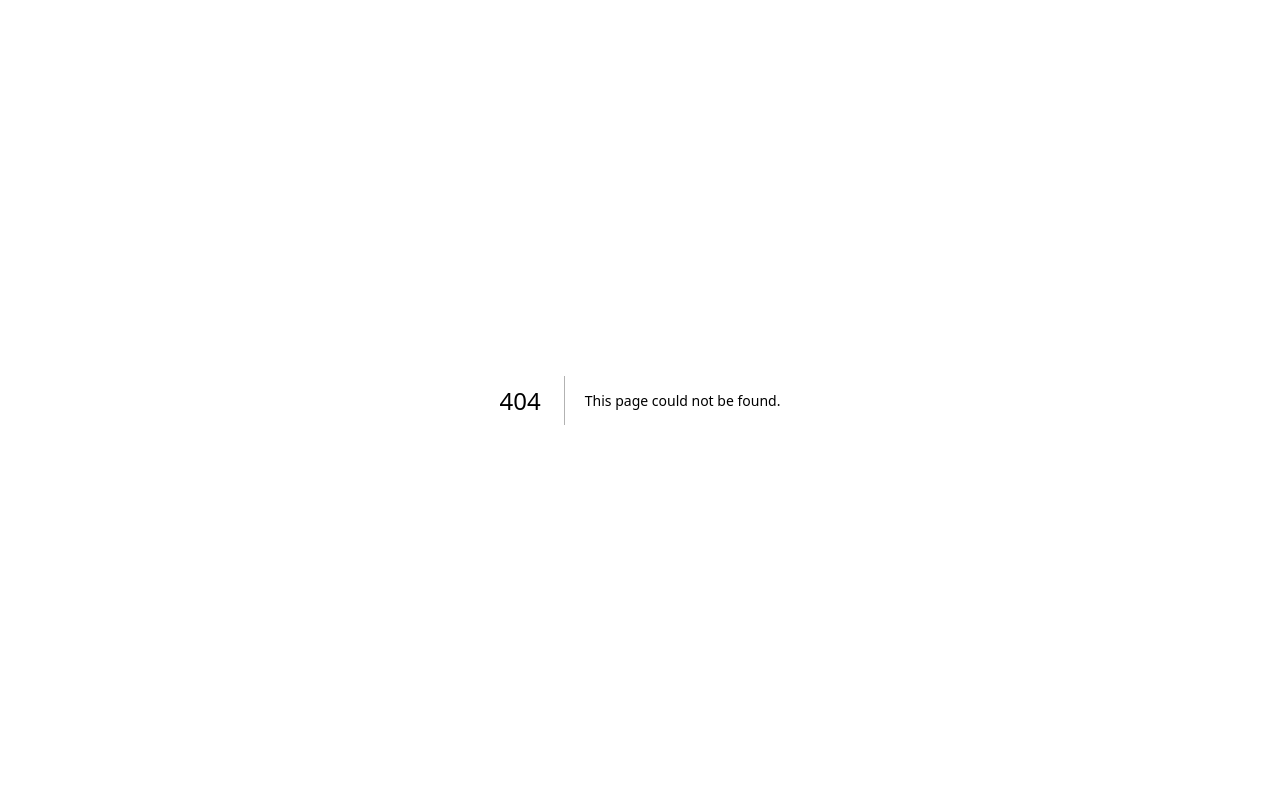
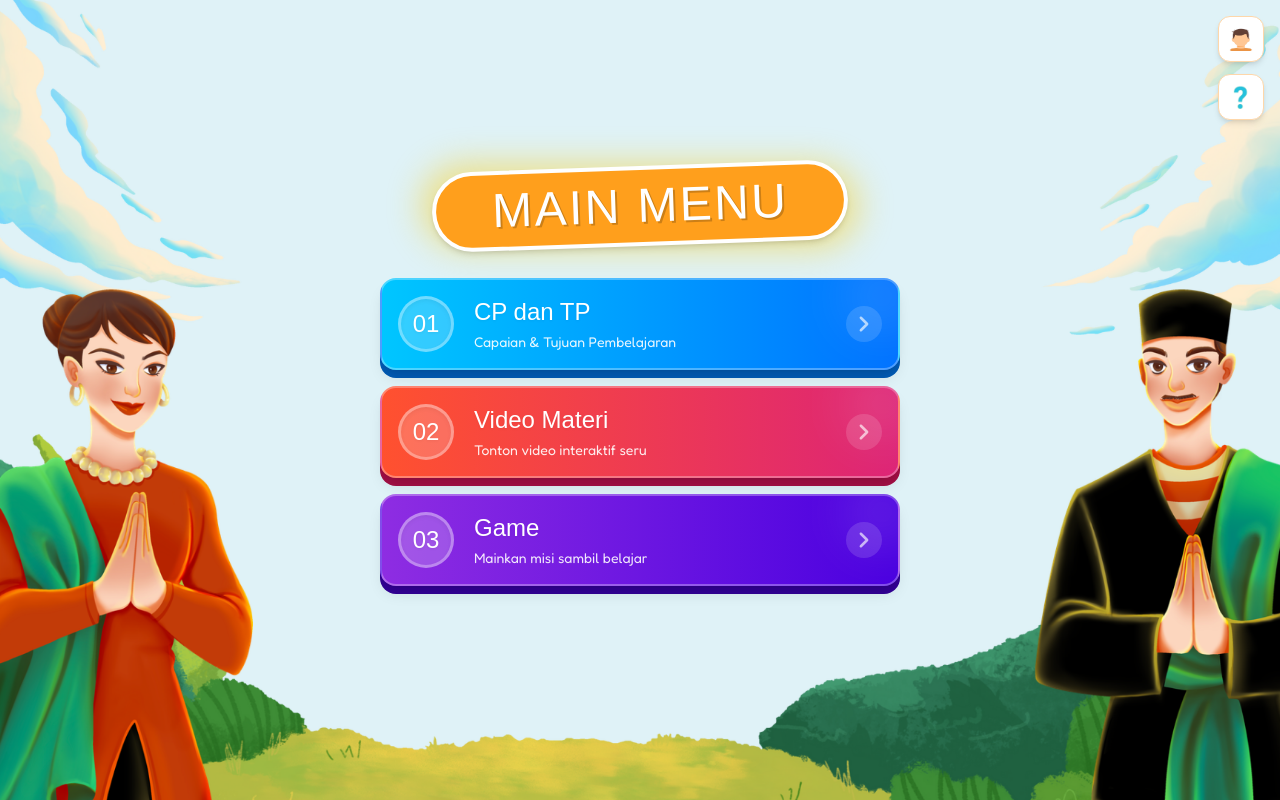
Before and after one commit to aguslaksana/Devy-Adelia, a Next.js app: page /Devy-Adelia/bahan-belajar in a window 1280 px wide. Before the commit this address had no page. Built offline with nearby package versions, Linux system fonts and the light colour scheme; a web font is replaced by a local one.

Commit message:
memperbaik bg yang tidak terlihat

```diff
--- a/app/bahan-belajar/page.tsx
+++ b/app/bahan-belajar/page.tsx
@@ -35,7 +35,10 @@ interface MenuButtonProps {
 export default function Home() {
   const { playClickSound } = useMusic();
 
-  // === KOMPONEN TOMBOL (VERSI LEBIH RAMPING & PROPORSIONAL) ===
+  // === LOGIKA PREFIX UNTUK GITHUB PAGES ===
+  const prefix = process.env.NODE_ENV === 'production' ? '/Devy-Adelia' : '';
+
+  // === KOMPONEN TOMBOL ===
   const MenuButton = ({
     href,
     title,
@@ -48,28 +51,21 @@ export default function Home() {
     <Link
       href={href}
       onClick={playClickSound}
-      // Ubah max-w-2xl menjadi max-w-lg (lebih kecil)
       className="group relative w-full max-w-[480px] md:max-w-[520px] transform transition-transform active:scale-[0.98]"
     >
-      {/* Shadow Layer (Lebih tipis) */}
       <div className={`absolute inset-0 rounded-2xl translate-y-1.5 md:translate-y-2 ${shadowColor}`}></div>
 
-      {/* Main Button Layer */}
-      {/* Padding diperkecil (p-4 md:p-5) untuk tampilan lebih compact */}
       <div
         className={`relative rounded-2xl p-3 md:p-4 flex items-center gap-4 md:gap-5 ${bgGradient} border-[2px] border-white/30 overflow-hidden transition-all duration-300 group-hover:-translate-y-1 shadow-lg`}
       >
-        {/* Dekorasi Shine */}
         <div className="absolute -top-6 -right-6 w-20 h-20 bg-white/10 rounded-full blur-xl pointer-events-none"></div>
 
-        {/* --- Kiri: Lingkaran Angka (Diperkecil) --- */}
         <div className={`flex-shrink-0 w-12 h-12 md:w-14 md:h-14 flex items-center justify-center rounded-full shadow-inner ${iconBg} border-[3px] border-white/30 group-hover:scale-110 group-hover:rotate-12 transition-transform duration-300`}>
           <span className={`text-white text-xl md:text-2xl font-extrabold ${salsa.className} drop-shadow-sm`}>
             {number}
           </span>
         </div>
 
-        {/* --- Tengah: Teks (Font disesuaikan) --- */}
         <div className="flex flex-col flex-grow z-10 text-left">
           <h3
             className={`text-xl md:text-2xl font-bold text-white leading-none mb-1 ${salsa.className} drop-shadow-sm`}
@@ -81,7 +77,6 @@ export default function Home() {
           </p>
         </div>
 
-        {/* --- Kanan: Panah Kecil --- */}
         <div className="hidden sm:flex opacity-70 group-hover:opacity-100 group-hover:translate-x-1 transition-all duration-300">
           <div className="bg-white/20 rounded-full p-1.5 md:p-2 backdrop-blur-sm">
             <svg
@@ -106,19 +101,18 @@ export default function Home() {
 
   return (
     <main
-      // Layout menggunakan justify-center agar konten berada di tengah secara vertikal jika layar tinggi
       className={`relative w-full min-h-screen flex flex-col items-center ${fredoka.className} py-4 overflow-hidden`}
     >
-      {/* BACKGROUND IMAGE */}
+      {/* BACKGROUND IMAGE DENGAN PREFIX */}
       <Image
-        src="/menu.png"
+        src={`${prefix}/menu.png`}
         alt="Latar Belakang Menu"
         fill
         priority
         className="object-cover -z-10 fixed"
       />
 
-      {/* === TOMBOL POJOK KANAN ATAS (Diperkecil & Lebih Rapi) === */}
+      {/* === TOMBOL POJOK KANAN ATAS DENGAN PREFIX === */}
       <div className="absolute top-4 right-4 z-30 flex flex-row md:flex-col gap-3">
         <Link
           href="/bahan-belajar/identitas-penyusun"
@@ -126,7 +120,13 @@ export default function Home() {
           className="bg-white hover:bg-yellow-50 p-2 md:p-2.5 rounded-xl shadow-md active:scale-95 transition-all border border-orange-200"
           title="Identitas Penyusun"
         >
-          <Image src="/identitas.png" alt="Identitas" width={24} height={24} className="w-5 h-5 md:w-6 md:h-6" />
+          <Image
+            src={`${prefix}/identitas.png`}
+            alt="Identitas"
+            width={24}
+            height={24}
+            className="w-5 h-5 md:w-6 md:h-6"
+          />
         </Link>
 
         <Link
@@ -135,20 +135,23 @@ export default function Home() {
           className="bg-white hover:bg-yellow-50 p-2 md:p-2.5 rounded-xl shadow-md active:scale-95 transition-all border border-orange-200"
           title="Petunjuk Penggunaan"
         >
-          <Image src="/maps.gif" alt="Petunjuk" width={24} height={24} className="w-5 h-5 md:w-6 md:h-6" unoptimized />
+          <Image
+            src={`${prefix}/maps.gif`}
+            alt="Petunjuk"
+            width={24}
+            height={24}
+            className="w-5 h-5 md:w-6 md:h-6"
+            unoptimized
+          />
         </Link>
       </div>
 
-      {/* CONTAINER TENGAH UNTUK JUDUL & MENU */}
       <div className="flex flex-col items-center justify-center w-full min-h-[90vh] gap-6 md:gap-8">
 
-        {/* === JUDUL UTAMA (Skala Disesuaikan) === */}
         <div className="relative z-10 text-center animate-fade-in-down mt-4 md:mt-0">
           <div className="inline-block relative group cursor-default">
-            {/* Background Glow */}
             <div className="absolute inset-0 bg-yellow-400 rounded-full blur-lg opacity-50 transform scale-105 group-hover:scale-110 transition-transform"></div>
 
-            {/* Badge Judul */}
             <div className="relative bg-[#FF9F1C] border-[4px] border-white shadow-md rounded-full py-2 px-10 md:py-3 md:px-14 transform -rotate-2 hover:rotate-0 transition-transform duration-300">
               <h1
                 className={`text-3xl md:text-5xl font-extrabold text-white tracking-wider ${salsa.className}`}
@@ -160,10 +163,7 @@ export default function Home() {
           </div>
         </div>
 
-        {/* === LIST MENU VERTICAL (Jarak Dirapatkan) === */}
         <div className="relative z-10 flex flex-col items-center gap-4 w-full px-4">
-
-          {/* Tombol 1 */}
           <MenuButton
             href="/bahan-belajar/cp-dan-tp"
             title="CP dan TP"
@@ -174,7 +174,6 @@ export default function Home() {
             iconBg="bg-white/20"
           />
 
-          {/* Tombol 2 */}
           <MenuButton
             href="/bahan-belajar/video"
             title="Video Materi"
@@ -185,7 +184,6 @@ export default function Home() {
             iconBg="bg-white/20"
           />
 
-          {/* Tombol 3 */}
           <MenuButton
             href="/bahan-belajar/permainan"
             title="Game"
@@ -195,7 +193,6 @@ export default function Home() {
             shadowColor="bg-[#320096]"
             iconBg="bg-white/20"
           />
-
         </div>
       </div>
     </main>
--- a/app/bahan-belajar/permainan/page.tsx
+++ b/app/bahan-belajar/permainan/page.tsx
@@ -11,6 +11,9 @@ const LockIcon = () => (
 );
 
 export default function ChooseGame() {
+  // === LOGIKA PREFIX UNTUK GITHUB PAGES ===
+  const prefix = process.env.NODE_ENV === 'production' ? '/Devy-Adelia' : '';
+
   // State untuk menyimpan level tertinggi yang sudah selesai
   const [highestLevelCompleted, setHighestLevelCompleted] = useState(0);
   // State untuk mengontrol tampilan modal petunjuk
@@ -28,14 +31,15 @@ export default function ChooseGame() {
   const isLevel2Locked = highestLevelCompleted < 1;
   const isLevel3Locked = highestLevelCompleted < 2;
 
-  // Kelas dasar untuk kartu level (Puzzle Style dengan efek tombol 3D)
+  // Kelas dasar untuk kartu level
   const cardBaseClass = "relative group w-64 h-48 text-white flex flex-col items-center justify-center rounded-xl shadow-xl transition-all duration-200 ease-in-out hover:scale-105 active:scale-95 active:border-b-0 active:translate-y-2 border-4 border-white/40 border-b-8 border-b-black/20";
 
   return (
     <div
       className="w-full min-h-screen flex flex-col items-center justify-center mx-auto py-10 px-4"
       style={{
-        backgroundImage: "url('/bggame.png')",
+        // MENGGUNAKAN PREFIX AGAR BACKGROUND MUNCUL DI GITHUB
+        backgroundImage: `url('${prefix}/bggame.png')`,
         backgroundSize: "cover",
         backgroundPosition: "center",
         backgroundRepeat: "no-repeat",
@@ -66,7 +70,6 @@ export default function ChooseGame() {
             </button>
             <h4 className="text-3xl font-bold text-gray-800 mb-4 text-center">Petunjuk Permainan</h4>
             <div className="flex-grow rounded-xl overflow-hidden border-2 border-gray-300 bg-gray-100">
-              {/* LINK DRIVE TELAH DIPERBARUI KE /preview AGAR BISA DI-EMBED */}
               <iframe
                 className="w-full h-full border-0"
                 src="https://drive.google.com/file/d/1hmWlgQOugMiAE-oy8nK4NvYn_bvwAiyS/preview"
--- a/app/bahan-belajar/video/page.tsx
+++ b/app/bahan-belajar/video/page.tsx
@@ -12,14 +12,18 @@ const salsa = Salsa({
 });
 
 export default function Home() {
+  // === LOGIKA PREFIX UNTUK GITHUB PAGES ===
+  const prefix = process.env.NODE_ENV === 'production' ? '/Devy-Adelia' : '';
+
   return (
     <main className={`relative mt-16 text-lg ${fredoka.className}`}>
 
-      {/* BACKGROUND FIXED (TIDAK BERUBAH SAAT SCROLL) */}
+      {/* BACKGROUND FIXED DENGAN PREFIX */}
       <div
         className="fixed inset-0 -z-10"
         style={{
-          backgroundImage: "url('/videobg.png')",
+          // Menggunakan template literals (backticks) untuk menggabungkan prefix dan nama file
+          backgroundImage: `url('${prefix}/videobg.png')`,
           backgroundSize: "cover",
           backgroundPosition: "center center",
           backgroundRepeat: "no-repeat",
@@ -54,10 +58,10 @@ export default function Home() {
                   Menulis Teks Deskripsi
                 </h3>
 
-                {/* Embed */}
+                {/* Embed Video YouTube (Tidak perlu prefix karena link eksternal) */}
                 <div className="w-full relative mb-6" style={{ paddingBottom: "56.25%" }}>
                   <iframe
-                    src="https://www.youtube.com/embed/Lw_vEQlP_cs"
+                    src="https://www.youtube.com/embed/N667q8H0hX4"
                     title="Menulis Teks Deskripsi"
                     className="absolute top-0 left-0 w-full h-full rounded-lg"
                     allow="accelerometer; autoplay; clipboard-write; encrypted-media; gyroscope; picture-in-picture"
@@ -71,7 +75,7 @@ export default function Home() {
                 </p>
 
                 <Link
-                  href="https://youtu.be/Lw_vEQlP_cs?si=2jsUeUM6YNIpmeaa"
+                  href="https://youtu.be/N667q8H0hX4?si=9lDAs87WREO7A800"
                   target="_blank"
                   rel="noopener noreferrer"
                   className="block w-full text-center bg-red-600 text-white text-2xl font-bold py-4 rounded-xl hover:bg-red-700 transition mb-4"
@@ -82,12 +86,12 @@ export default function Home() {
                 <div className="break-all text-lg text-center">
                   <span className="font-bold">Sumber: </span>
                   <Link
-                    href="https://youtu.be/Lw_vEQlP_cs?si=2jsUeUM6YNIpmeaa"
+                    href="https://www.youtube.com/@usmitachannel8458"
                     target="_blank"
                     rel="noopener noreferrer"
                     className="text-blue-700 hover:underline"
                   >
-                    https://youtu.be/Lw_vEQlP_cs?si=2jsUeUM6YNIpmeaa
+                    Usmita Channel
                   </Link>
                 </div>
 
--- a/next.config.mjs
+++ b/next.config.mjs
@@ -4,10 +4,9 @@ const nextConfig = {
   images: {
     unoptimized: true,
   },
-  // Kode ini artinya:
-  // Jika sedang di-upload ke GitHub (production), gunakan '/Devy-Adelia'
-  // Jika sedang di laptop (development), JANGAN gunakan apa-apa ('')
-  basePath: process.env.NODE_ENV === 'production' ? '/Devy-Adelia' : '',
+  // Pastikan ini sesuai dengan nama repository kamu di GitHub
+  basePath: '/Devy-Adelia',
+  assetPrefix: '/Devy-Adelia', // Tambahkan baris ini untuk memperkuat alamat aset
 };
 
 export default nextConfig;
```
